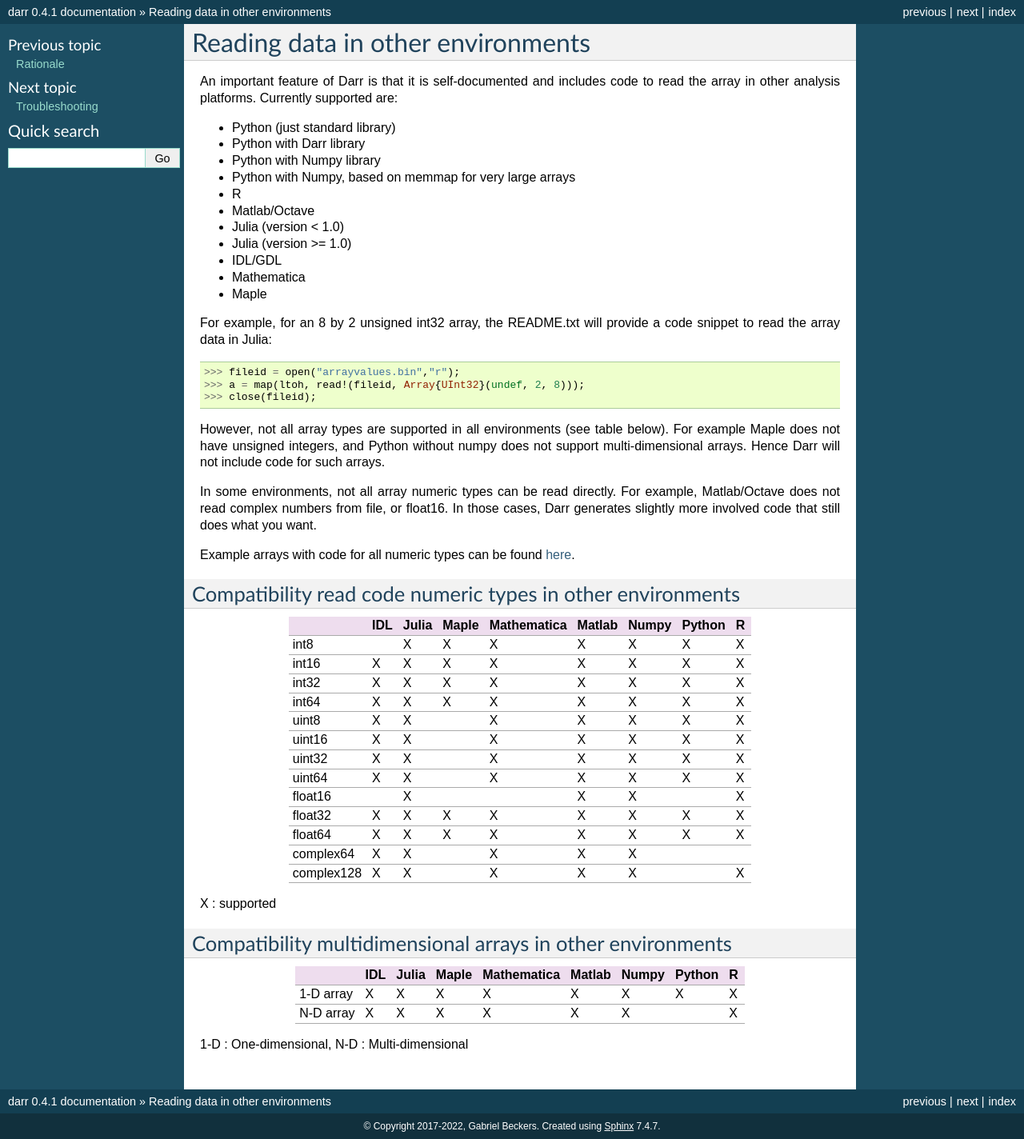
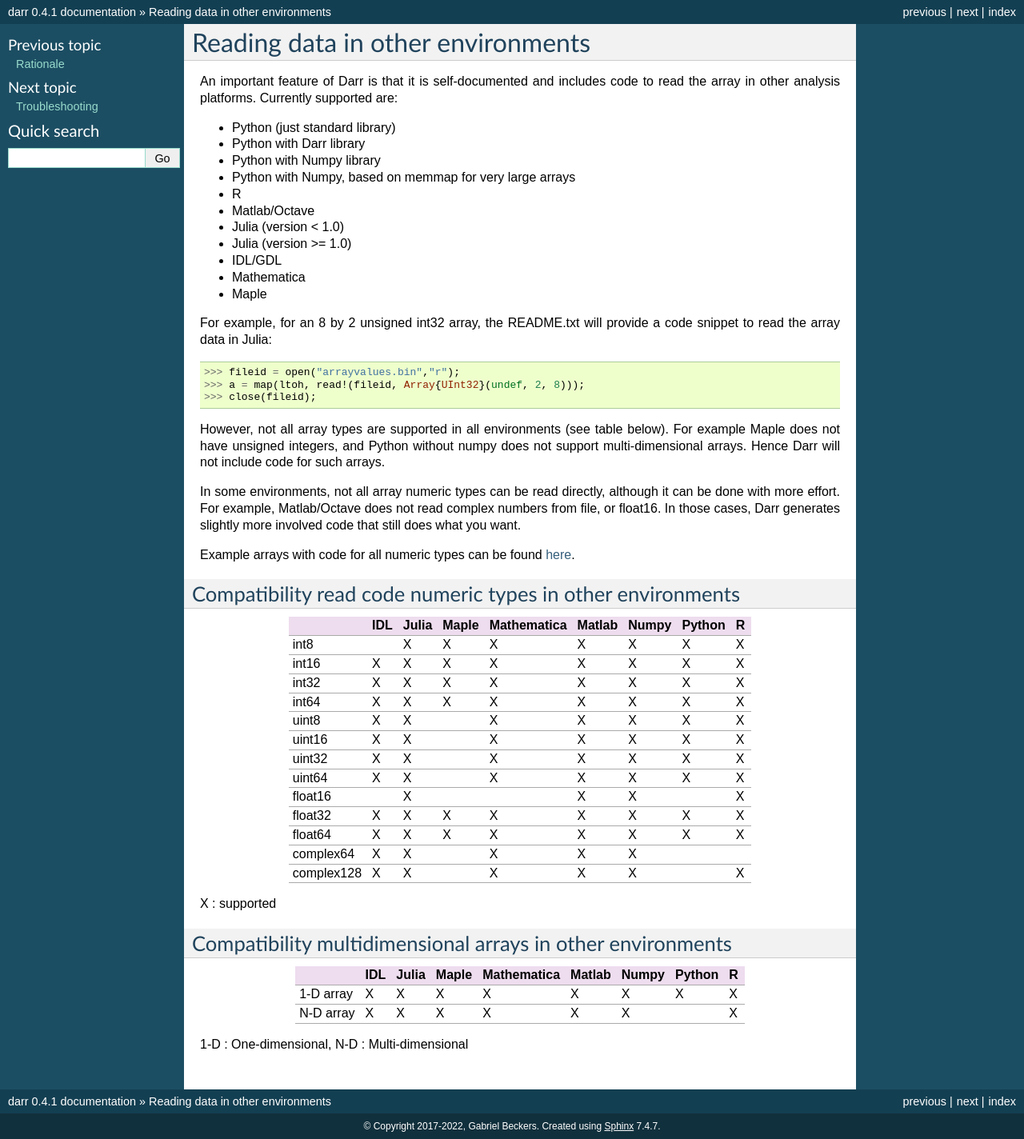
Before and after one commit to gbeckers/Darr, a Sphinx documentation site: the page built from docs/readcode.rst, in a window 1280 px wide. Shown: the whole page at 80% size. Built offline with Sphinx 7.4.7, drawn with Linux system fonts in a browser that asks for light colours.

Commit message:
improve readcode doc more

```diff
--- a/docs/readcode.rst
+++ b/docs/readcode.rst
@@ -29,10 +29,10 @@ below). For example Maple does not have unsigned integers, and Python
 without numpy does not support multi-dimensional arrays. Hence Darr will not
 include code for such arrays.
 
-In some environments, not all array numeric types can be read directly. For
-example, Matlab/Octave does not read complex numbers from file, or float16.
-In those cases, Darr generates slightly more involved code that still does
-what you want.
+In some environments, not all array numeric types can be read directly,
+although it can be done with more effort. For example, Matlab/Octave does not
+read complex numbers from file, or float16. In those cases, Darr generates
+slightly more involved code that still does what you want.
 
 Example arrays with code for all numeric types can be found `here
 <https://github.com/gbeckers/Darr/tree/master/examplearrays>`__.
```
